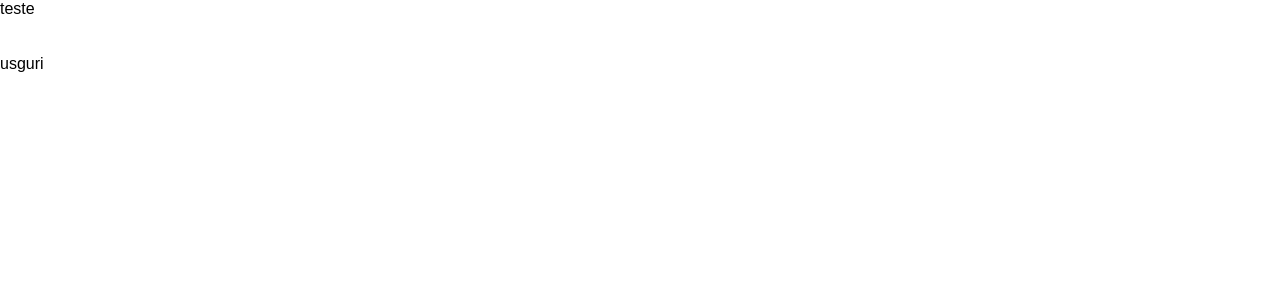
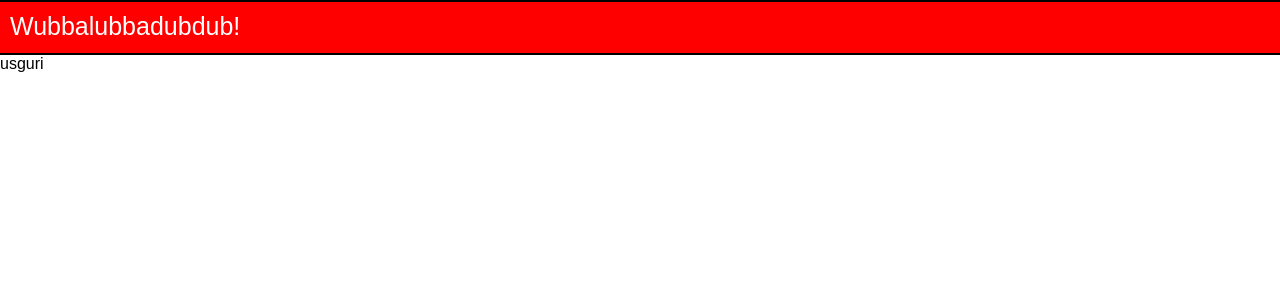
Before and after one commit to guimaraespedro/rickandmorty, a React (Create React App) app: page / in a window 1280 px wide. Shown: the top 300 px of the page. Built offline with nearby package versions, Linux system fonts and the light colour scheme.

Commit message:
commit 2

```diff
--- a/src/components/Header/Header.js
+++ b/src/components/Header/Header.js
@@ -4,7 +4,7 @@ import './Header.scss'
  const Header = () => {
   return(
     <header className="header-container">
-        teste
+        Wubbalubbadubdub!
     </header>
 
     )
--- a/src/components/Header/Header.scss
+++ b/src/components/Header/Header.scss
@@ -1,4 +1,9 @@
 .header-container{
     height: 55px;
-
+    background-color: red;
+    font-size: 25px;
+    padding:10px;
+    border-top: 2px solid black;
+    border-bottom: 2px solid black;
+    color:white;
 }
```
